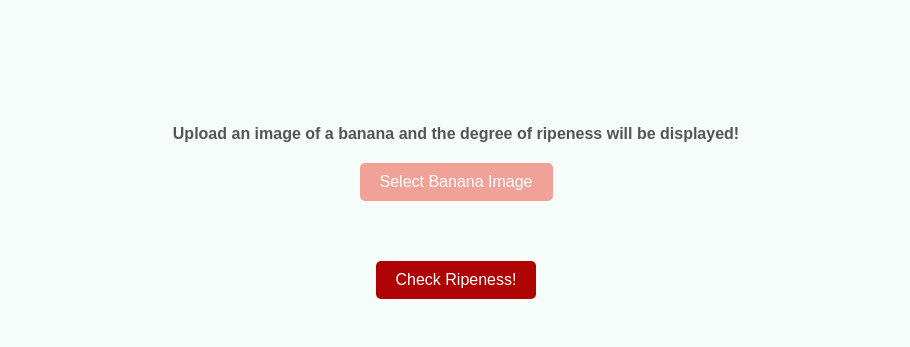
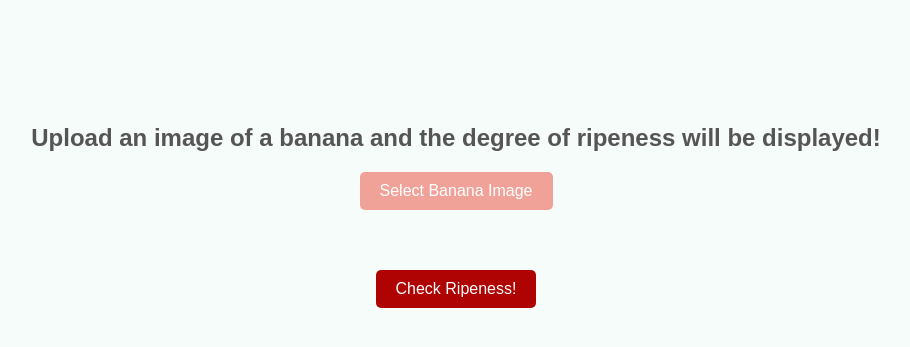
Before and after one commit to riko-1732/fripeness, a Flask app: page / in a window 1280 px wide. Shown: the part 196-543 px from the top of the page, without its empty margins (184-1094 px from the left). Run offline with Flask 3, Linux system fonts and the light colour scheme.

Commit message:
Initial commit for Render deployment

```diff
--- a/static/styles.css
+++ b/static/styles.css
@@ -45,20 +45,20 @@ body {
 /* 見出しのスタイル */
 h2 {
   margin-bottom: 10px;
-  font-size: 24px;
+  font-size: 28px;
   color: #333;
   text-align: center;
 }
 
 h3 {
   margin-bottom: 20px;
-  font-size: 16px;
+  font-size: 24px;
   color: #555;
 }
 
 h4 {
   margin-bottom: 20px;
-  font-size: 28px;
+  font-size: 32px;
   color: #000000;
 }
 
```
